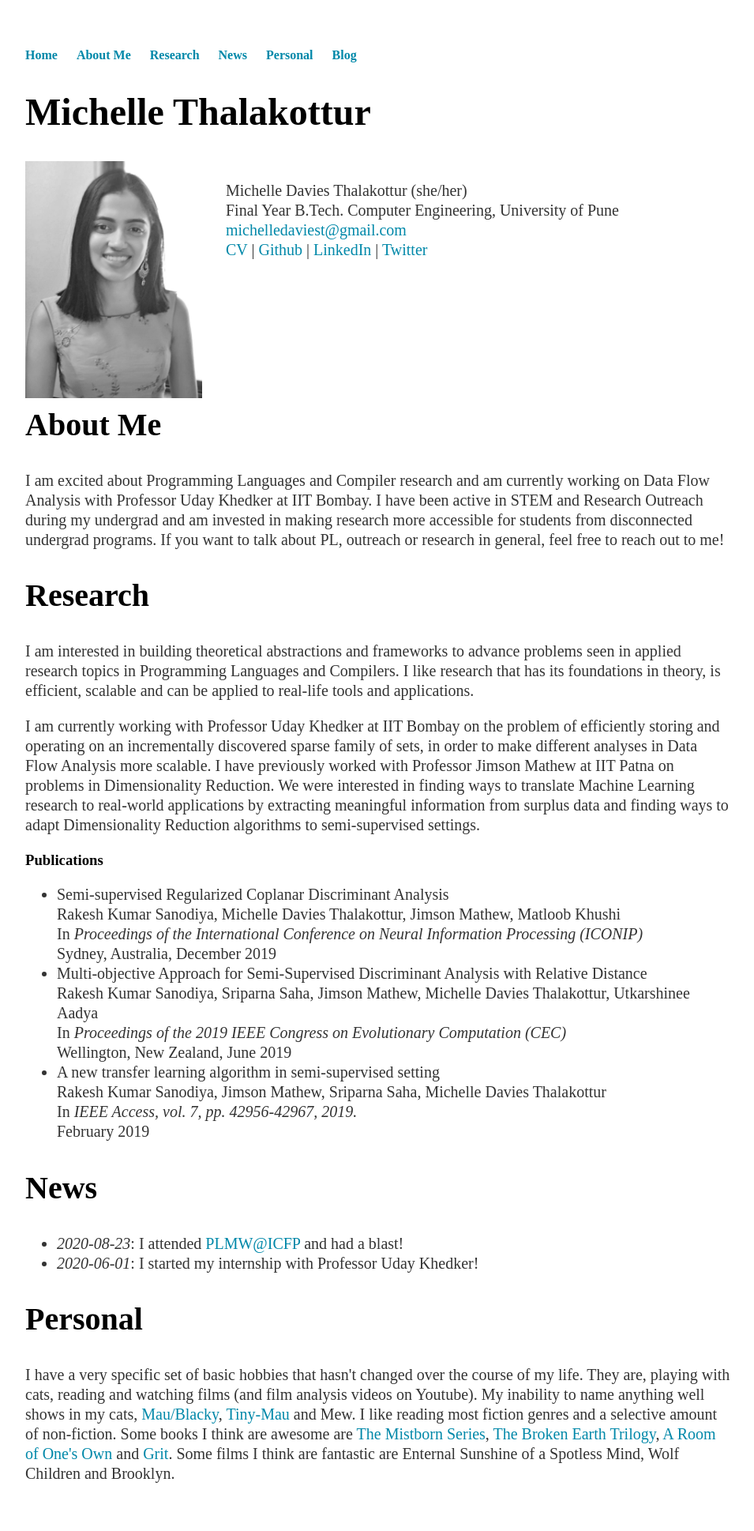
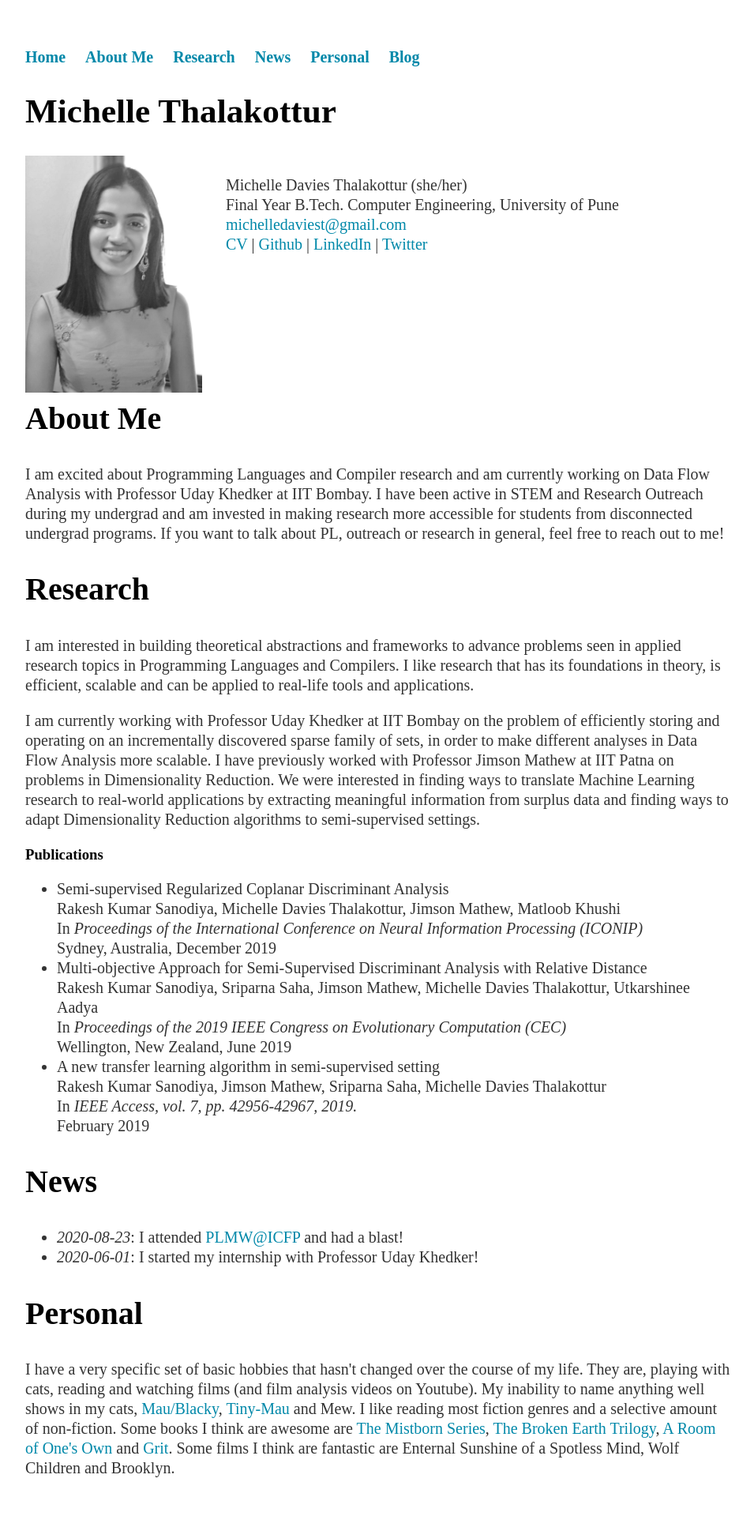
Before and after one commit to michelledaviest/michelledaviest.github.io, a Jekyll site: the page built from index.html, in a window 1280 px wide. Shown: the whole page at 79% size, without its empty margins (160-1115 px from the left). Built offline with Jekyll 4.4.1, drawn with Linux system fonts in a browser that asks for light colours; some web fonts are replaced.

Commit message:
changed h1 font size

```diff
--- a/css/main.css
+++ b/css/main.css
@@ -34,7 +34,7 @@ p, ul {
 }
 
 h1, .h1 {
-	font-size: 3rem;
+	font-size: 2.7rem;
 }
 
 h2, .h2 {
@@ -50,7 +50,7 @@ h4, .h4 {
 }
 
 nav ul, footer ul {
-	font-size: 1em;
+	font-size: 1.25em;
 	font-family: 'Gentium Book Basic';
 	padding: 0px;
 	list-style: none;
@@ -72,7 +72,7 @@ footer {
 /* Blog */
 ul.posts {
 	margin: 20px auto 40px;
-	font-size: 1.125em;
+	font-size: 1.25em;
 	line-height: 1.25em;
 	font-family: 'Gentium Book Basic';
 }
```
